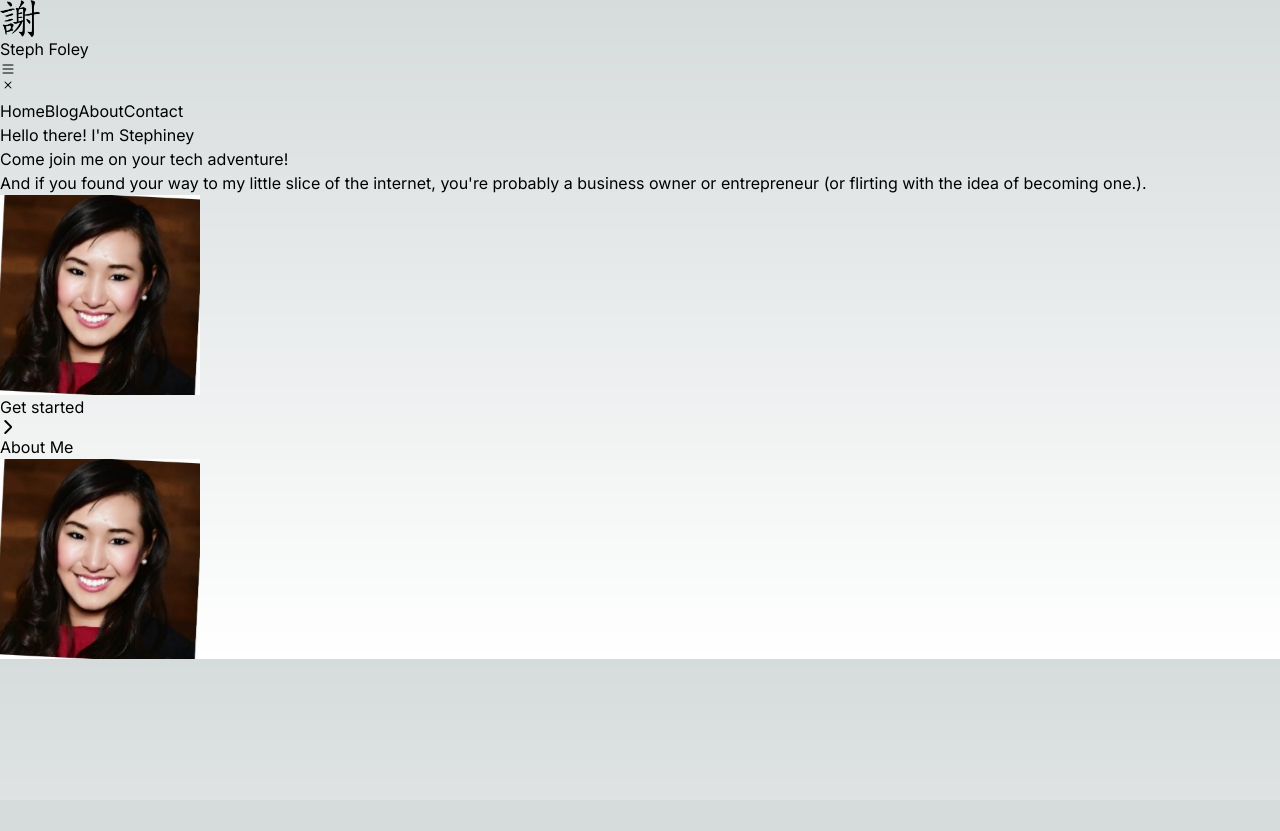
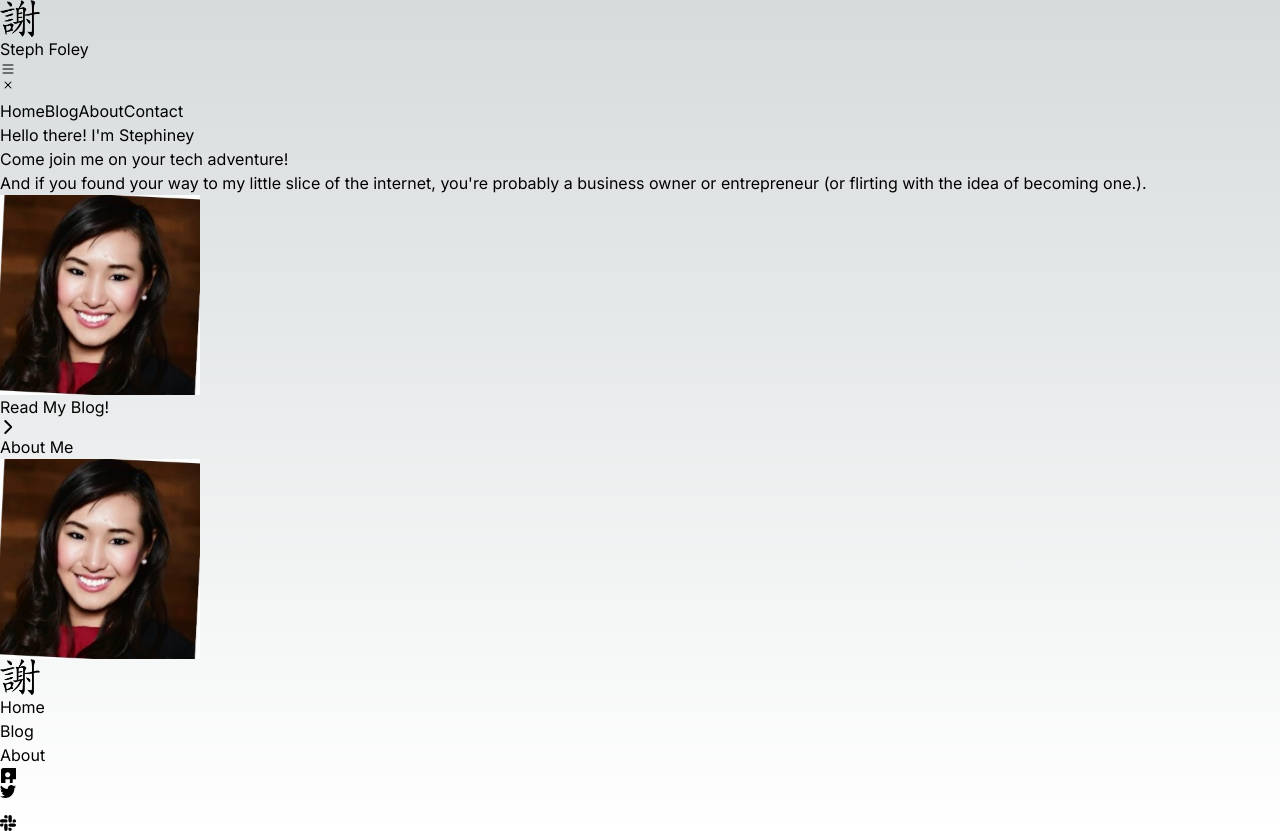
Before and after one commit to hfoley2013/stephfoley, a Next.js app: page / in a window 1280 px wide. Before the commit the page ends 800 px from the top, so only its background shows below. Built offline with nearby package versions, Linux system fonts and the light colour scheme.

Commit message:
Adds in outline of other pages. Creates route to About Me Creates route to Blog Creates Footer component with socials.

```diff
--- a/app/page.tsx
+++ b/app/page.tsx
@@ -1,4 +1,5 @@
 import Hero from '@/components/Hero'
+import Footer from '@/components/Footer'
 
 export default function Home() {
   return (
@@ -6,6 +7,8 @@ export default function Home() {
 
       <Hero />
 
+      <Footer />
+
     </main>
   )
 }
--- /dev/null
+++ b/components/Footer.tsx
@@ -0,0 +1,70 @@
+import React from 'react'
+import Link from 'next/link'
+import Image from 'next/image'
+
+type Props = {}
+
+function Footer({ }: Props) {
+  return (
+    <footer>
+      <div className="max-w-[85rem] py-10 px-4 sm:px-6 lg:px-8 mx-auto">
+
+        <div className="grid items-center grid-cols-1 gap-5 text-center md:grid-cols-3">
+          <div>
+            <Link className="flex-none text-xl font-semibold text-black dark:text-white" href="/" aria-label="Brand">
+              <Image src="/xie_char.png" alt="Chinese calligraphy of Xie, Thank You." width={40} height={40}/>
+            </Link>
+          </div>
+
+
+          <ul className="text-center">
+            <li className="inline-block relative pr-8 last:pr-0 last-of-type:before:hidden before:absolute before:top-1/2 before:right-3 before:-translate-y-1/2 before:content-['/'] before:text-gray-300 dark:before:text-gray-600">
+              <Link className="inline-flex text-sm text-gray-500 gap-x-2 hover:text-gray-800 dark:text-gray-500 dark:hover:text-gray-200" href="/">
+                Home
+              </Link>
+            </li>
+            <li className="inline-block relative pr-8 last:pr-0 last-of-type:before:hidden before:absolute before:top-1/2 before:right-3 before:-translate-y-1/2 before:content-['/'] before:text-gray-300 dark:before:text-gray-600">
+              <Link className="inline-flex text-sm text-gray-500 gap-x-2 hover:text-gray-800 dark:text-gray-500 dark:hover:text-gray-200" href="/blog">
+                Blog
+              </Link>
+            </li>
+            <li className="inline-block relative pr-8 last:pr-0 last-of-type:before:hidden before:absolute before:top-1/2 before:right-3 before:-translate-y-1/2 before:content-['/'] before:text-gray-300 dark:before:text-gray-600">
+              <Link className="inline-flex text-sm text-gray-500 gap-x-2 hover:text-gray-800 dark:text-gray-500 dark:hover:text-gray-200" href="/about">
+                About
+              </Link>
+            </li>
+          </ul>
+
+
+
+          <div className="space-x-2 md:text-right">
+            <Link className="inline-flex items-center justify-center w-8 h-8 text-center text-gray-500 transition rounded-full hover:bg-gray-100 focus:outline-none focus:ring-2 focus:ring-blue-600 focus:ring-offset-2 focus:ring-offset-white dark:text-gray-500 dark:hover:text-gray-200 dark:hover:bg-gray-800 dark:focus:ring-offset-slate-900" href="#">
+              <svg className="w-3.5 h-3.5" xmlns="http://www.w3.org/2000/svg" width="16" height="16" fill="currentColor" viewBox="0 0 16 16">
+                <path xmlns="http://www.w3.org/2000/svg" d="M28.778 1.004h-25.56c-0.008-0-0.017-0-0.027-0-1.199 0-2.172 0.964-2.186 2.159v25.672c0.014 1.196 0.987 2.161 2.186 2.161 0.010 0 0.019-0 0.029-0h25.555c0.008 0 0.018 0 0.028 0 1.2 0 2.175-0.963 2.194-2.159l0-0.002v-25.67c-0.019-1.197-0.994-2.161-2.195-2.161-0.010 0-0.019 0-0.029 0h0.001zM9.9 26.562h-4.454v-14.311h4.454zM7.674 10.293c-1.425 0-2.579-1.155-2.579-2.579s1.155-2.579 2.579-2.579c1.424 0 2.579 1.154 2.579 2.578v0c0 0.001 0 0.002 0 0.004 0 1.423-1.154 2.577-2.577 2.577-0.001 0-0.002 0-0.003 0h0zM26.556 26.562h-4.441v-6.959c0-1.66-0.034-3.795-2.314-3.795-2.316 0-2.669 1.806-2.669 3.673v7.082h-4.441v-14.311h4.266v1.951h0.058c0.828-1.395 2.326-2.315 4.039-2.315 0.061 0 0.121 0.001 0.181 0.003l-0.009-0c4.5 0 5.332 2.962 5.332 6.817v7.855z"/>
+              </svg>
+            </Link>
+            <Link className="inline-flex items-center justify-center w-8 h-8 text-center text-gray-500 transition rounded-full hover:bg-gray-100 focus:outline-none focus:ring-2 focus:ring-blue-600 focus:ring-offset-2 focus:ring-offset-white dark:text-gray-500 dark:hover:text-gray-200 dark:hover:bg-gray-800 dark:focus:ring-offset-slate-900" href="#">
+              <svg className="w-3.5 h-3.5" xmlns="http://www.w3.org/2000/svg" width="16" height="16" fill="currentColor" viewBox="0 0 16 16">
+                <path d="M5.026 15c6.038 0 9.341-5.003 9.341-9.334 0-.14 0-.282-.006-.422A6.685 6.685 0 0 0 16 3.542a6.658 6.658 0 0 1-1.889.518 3.301 3.301 0 0 0 1.447-1.817 6.533 6.533 0 0 1-2.087.793A3.286 3.286 0 0 0 7.875 6.03a9.325 9.325 0 0 1-6.767-3.429 3.289 3.289 0 0 0 1.018 4.382A3.323 3.323 0 0 1 .64 6.575v.045a3.288 3.288 0 0 0 2.632 3.218 3.203 3.203 0 0 1-.865.115 3.23 3.23 0 0 1-.614-.057 3.283 3.283 0 0 0 3.067 2.277A6.588 6.588 0 0 1 .78 13.58a6.32 6.32 0 0 1-.78-.045A9.344 9.344 0 0 0 5.026 15z" />
+              </svg>
+            </Link>
+            <Link className="inline-flex items-center justify-center w-8 h-8 text-center text-gray-500 transition rounded-full hover:bg-gray-100 focus:outline-none focus:ring-2 focus:ring-blue-600 focus:ring-offset-2 focus:ring-offset-white dark:text-gray-500 dark:hover:text-gray-200 dark:hover:bg-gray-800 dark:focus:ring-offset-slate-900" href="#">
+              <svg className="w-3.5 h-3.5" xmlns="http://www.w3.org/2000/svg" width="16" height="16" fill="currentColor" viewBox="0 0 16 16">
+                <path d="M225.638355,208 L202.649232,208 C201.185673,208 200,206.813592 200,205.350603 L200,162.649211 C200,161.18585 201.185859,160 202.649232,160 L245.350955,160 C246.813955,160 248,161.18585 248,162.649211 L248,205.350603 C248,206.813778 246.813769,208 245.350955,208 L233.119305,208 L233.119305,189.411755 L239.358521,189.411755 L240.292755,182.167586 L233.119305,182.167586 L233.119305,177.542641 C233.119305,175.445287 233.701712,174.01601 236.70929,174.01601 L240.545311,174.014333 L240.545311,167.535091 C239.881886,167.446808 237.604784,167.24957 234.955552,167.24957 C229.424834,167.24957 225.638355,170.625526 225.638355,176.825209 L225.638355,182.167586 L219.383122,182.167586 L219.383122,189.411755 L225.638355,189.411755 L225.638355,208 L225.638355,208 Z" id="Facebook" />
+              </svg>
+            </Link>
+            <Link className="inline-flex items-center justify-center w-8 h-8 text-center text-gray-500 transition rounded-full hover:bg-gray-100 focus:outline-none focus:ring-2 focus:ring-blue-600 focus:ring-offset-2 focus:ring-offset-white dark:text-gray-500 dark:hover:text-gray-200 dark:hover:bg-gray-800 dark:focus:ring-offset-slate-900" href="#">
+              <svg className="w-3.5 h-3.5" xmlns="http://www.w3.org/2000/svg" width="16" height="16" fill="currentColor" viewBox="0 0 16 16">
+                <path d="M3.362 10.11c0 .926-.756 1.681-1.681 1.681S0 11.036 0 10.111C0 9.186.756 8.43 1.68 8.43h1.682v1.68zm.846 0c0-.924.756-1.68 1.681-1.68s1.681.756 1.681 1.68v4.21c0 .924-.756 1.68-1.68 1.68a1.685 1.685 0 0 1-1.682-1.68v-4.21zM5.89 3.362c-.926 0-1.682-.756-1.682-1.681S4.964 0 5.89 0s1.68.756 1.68 1.68v1.682H5.89zm0 .846c.924 0 1.68.756 1.68 1.681S6.814 7.57 5.89 7.57H1.68C.757 7.57 0 6.814 0 5.89c0-.926.756-1.682 1.68-1.682h4.21zm6.749 1.682c0-.926.755-1.682 1.68-1.682.925 0 1.681.756 1.681 1.681s-.756 1.681-1.68 1.681h-1.681V5.89zm-.848 0c0 .924-.755 1.68-1.68 1.68A1.685 1.685 0 0 1 8.43 5.89V1.68C8.43.757 9.186 0 10.11 0c.926 0 1.681.756 1.681 1.68v4.21zm-1.681 6.748c.926 0 1.682.756 1.682 1.681S11.036 16 10.11 16s-1.681-.756-1.681-1.68v-1.682h1.68zm0-.847c-.924 0-1.68-.755-1.68-1.68 0-.925.756-1.681 1.68-1.681h4.21c.924 0 1.68.756 1.68 1.68 0 .926-.756 1.681-1.68 1.681h-4.21z" />
+              </svg>
+            </Link>
+          </div>
+
+        </div>
+
+      </div>
+    </footer>
+  )
+}
+
+export default Footer
--- a/components/Hero.tsx
+++ b/components/Hero.tsx
@@ -20,13 +20,13 @@ function Hero({ }: Props) {
           </div>
 
           <div className="grid w-full gap-3 mt-3 sm:inline-flex">
-            <Link className="inline-flex items-center justify-center px-4 py-3 text-sm font-medium text-center text-white transition bg-blue-600 border border-transparent rounded-md gap-x-3 hover:bg-blue-700 lg:text-base focus:outline-none focus:ring-2 focus:ring-blue-600 focus:ring-offset-2 focus:ring-offset-white dark:focus:ring-offset-gray-800" href="#">
-              Get started
+            <Link className="inline-flex items-center justify-center px-4 py-3 text-sm font-medium text-center text-white transition bg-blue-600 border border-transparent rounded-md gap-x-3 hover:bg-blue-700 lg:text-base focus:outline-none focus:ring-2 focus:ring-blue-600 focus:ring-offset-2 focus:ring-offset-white dark:focus:ring-offset-gray-800" href="/blog">
+              Read My Blog!
               <svg className="w-2.5 h-2.5" width="16" height="16" viewBox="0 0 16 16" fill="none">
                 <path d="M5.27921 2L10.9257 7.64645C11.1209 7.84171 11.1209 8.15829 10.9257 8.35355L5.27921 14" stroke="currentColor" stroke-width="2" stroke-linecap="round" />
               </svg>
             </Link>
-            <Link className="inline-flex justify-center items-center gap-x-3.5 text-sm lg:text-base text-center border hover:border-gray-300 shadow-sm font-medium rounded-md focus:outline-none focus:ring-2 focus:ring-gray-400 focus:ring-offset-2 focus:ring-offset-white transition py-3 px-4 dark:border-gray-800 dark:hover:border-gray-600 dark:shadow-slate-700/[.7] dark:text-white dark:focus:ring-gray-700 dark:focus:ring-offset-gray-800" href="#">
+            <Link className="inline-flex justify-center items-center gap-x-3.5 text-sm lg:text-base text-center border hover:border-gray-300 shadow-sm font-medium rounded-md focus:outline-none focus:ring-2 focus:ring-gray-400 focus:ring-offset-2 focus:ring-offset-white transition py-3 px-4 dark:border-gray-800 dark:hover:border-gray-600 dark:shadow-slate-700/[.7] dark:text-white dark:focus:ring-gray-700 dark:focus:ring-offset-gray-800" href="/about">
               About Me
             </Link>
           </div>
@@ -34,7 +34,7 @@ function Hero({ }: Props) {
         </div>
 
 
-        <div className="hidden ml-4 sm:relative">
+        <div className="relative hidden ml-4 sm:flex">
           <Image className="w-full rounded-md" src="/steph_headshot.jpeg" alt="A headshot of Stephiney Foley, a Technical Product Manager, Tech Though Leader, Mother, and Entreprenuer." width={200} height={200} />
         </div>
 
--- a/components/NavBar.tsx
+++ b/components/NavBar.tsx
@@ -29,8 +29,8 @@ function NavBar({ }: Props) {
         <div id="navbar-image-and-text-1" className="hidden overflow-hidden transition-all duration-300 hs-collapse basis-full grow sm:block">
           <div className="flex flex-col gap-5 mt-5 sm:flex-row sm:items-center sm:justify-end sm:mt-0 sm:pl-5">
             <Link className="font-medium text-blue-500" href="/" aria-current="page">Home</Link>
-            <Link className="font-medium text-gray-600 hover:text-gray-400 dark:text-gray-400 dark:hover:text-gray-500" href="#">Blog</Link>
-            <Link className="font-medium text-gray-600 hover:text-gray-400 dark:text-gray-400 dark:hover:text-gray-500" href="#">About</Link>
+            <Link className="font-medium text-gray-600 hover:text-gray-400 dark:text-gray-400 dark:hover:text-gray-500" href="/blog">Blog</Link>
+            <Link className="font-medium text-gray-600 hover:text-gray-400 dark:text-gray-400 dark:hover:text-gray-500" href="/about">About</Link>
             <Link className="font-medium text-gray-600 hover:text-gray-400 dark:text-gray-400 dark:hover:text-gray-500" href="#">Contact</Link>
           </div>
         </div>
```
Also changed, not shown: app/about/page.tsx (added, +10 -0 lines), app/blog/page.tsx (added, +11 -0 lines).
